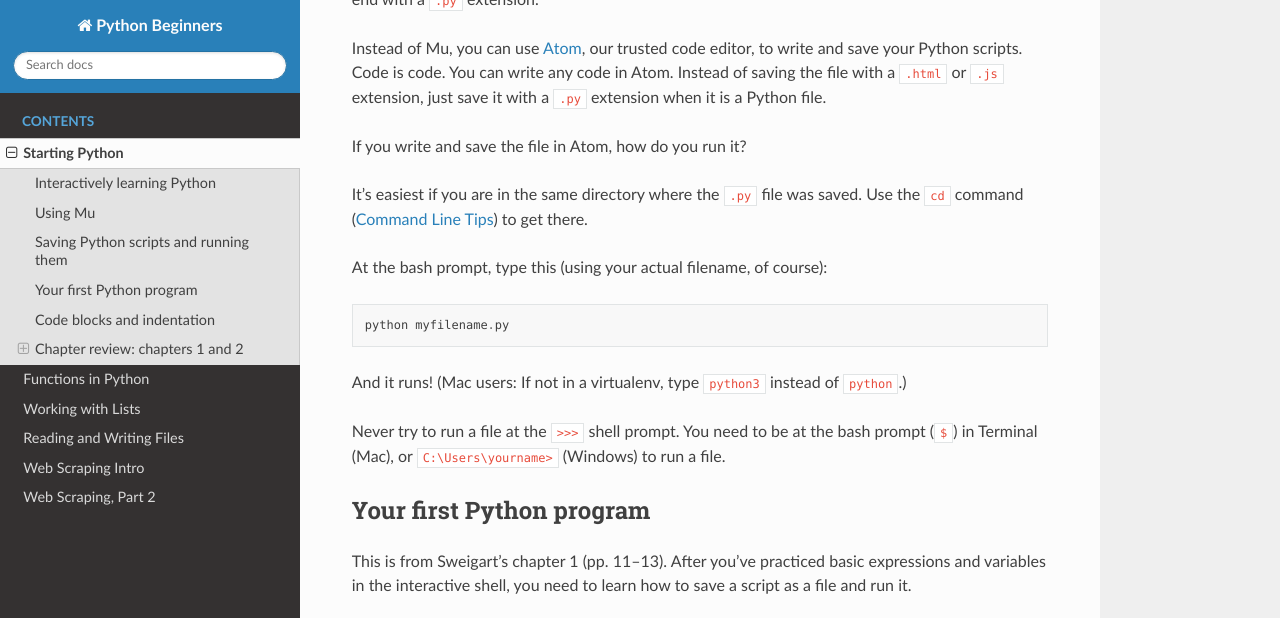
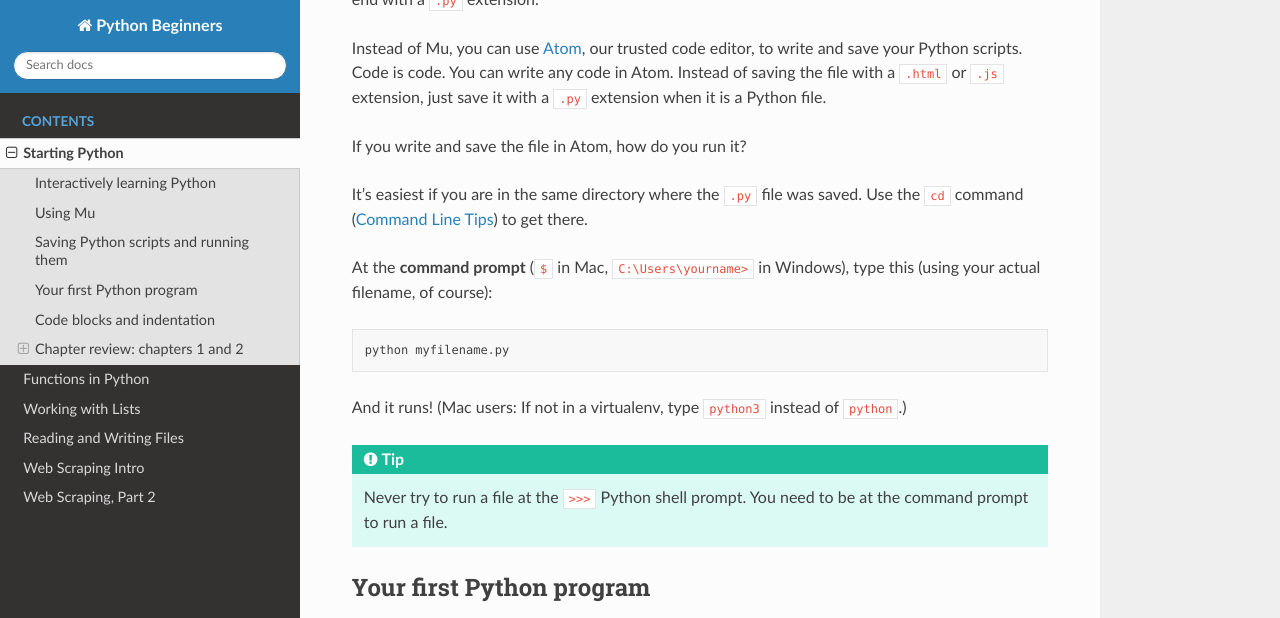
Before and after one commit to macloo/python-adv-web-apps, a Sphinx documentation site: the page built from docs/learn_python.rst, in a window 1280 px wide and 900 px high, scrolled down 1643 px, cut to the strip 0-618 px from the top of the window. Built offline with Sphinx 7.4.7 and the Read the Docs theme 2.0.0, drawn with Linux system fonts in a browser that asks for light colours.

Commit message:
fix prompt description

```diff
--- a/docs/learn_python.rst
+++ b/docs/learn_python.rst
@@ -46,13 +46,13 @@ If you write and save the file in Atom, how do you run it?
 
 It’s easiest if you are in the same directory where the ``.py`` file was saved. Use the ``cd`` command (`Command Line Tips <http://bit.ly/mm-commandline>`_) to get there.
 
-At the bash prompt, type this (using your actual filename, of course): ::
+At the **command prompt** (``$`` in Mac, ``C:\Users\yourname>`` in Windows), type this (using your actual filename, of course): ::
 
    python myfilename.py
 
 And it runs! (Mac users: If not in a virtualenv, type ``python3`` instead of ``python``.)
 
-Never try to run a file at the ``>>>`` shell prompt. You need to be at the bash prompt (``$``) in Terminal (Mac), or ``C:\Users\yourname>`` (Windows) to run a file.
+.. tip:: Never try to run a file at the ``>>>`` Python shell prompt. You need to be at the command prompt to run a file.
 
 Your first Python program
 -------------------------
```
